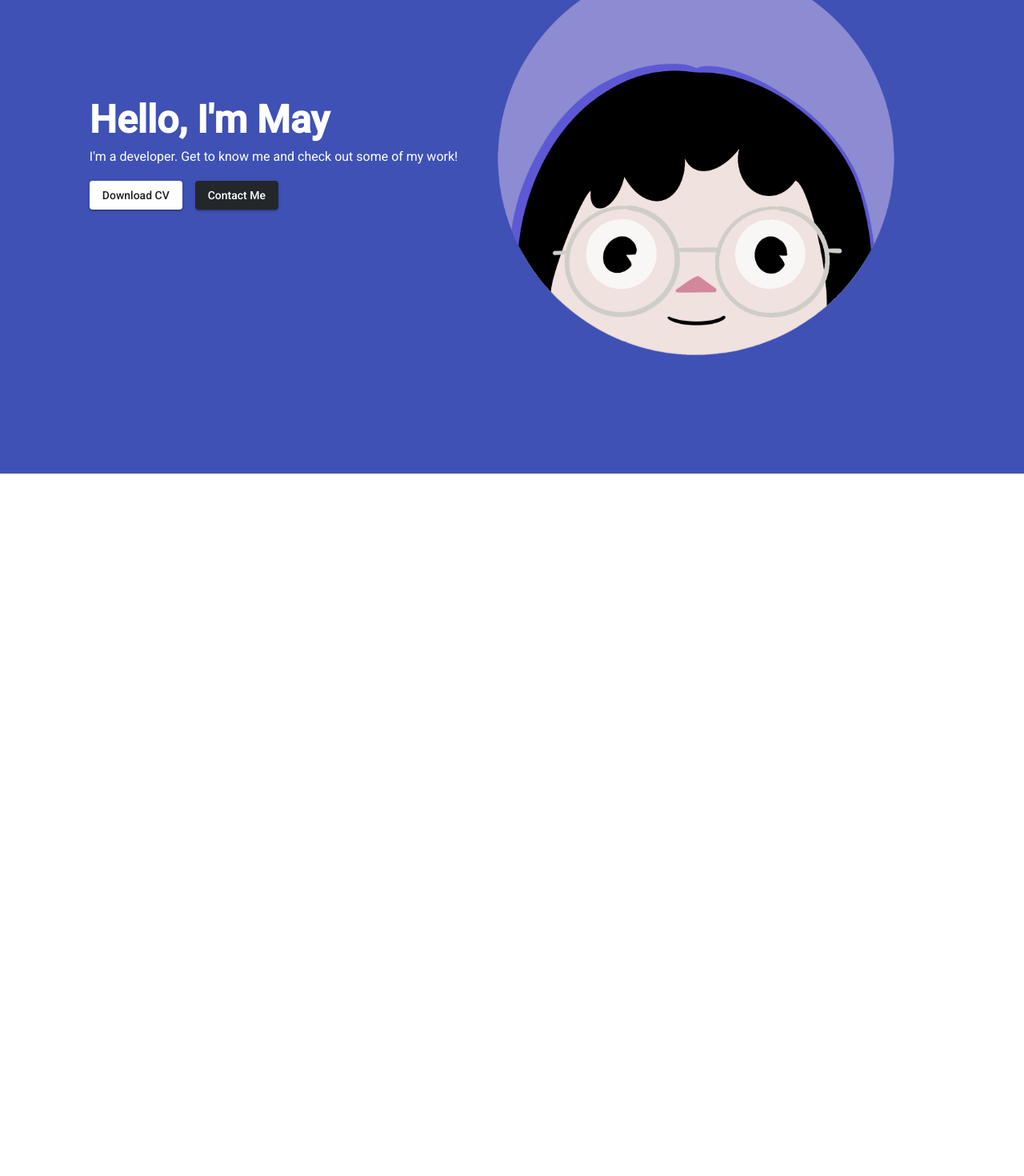
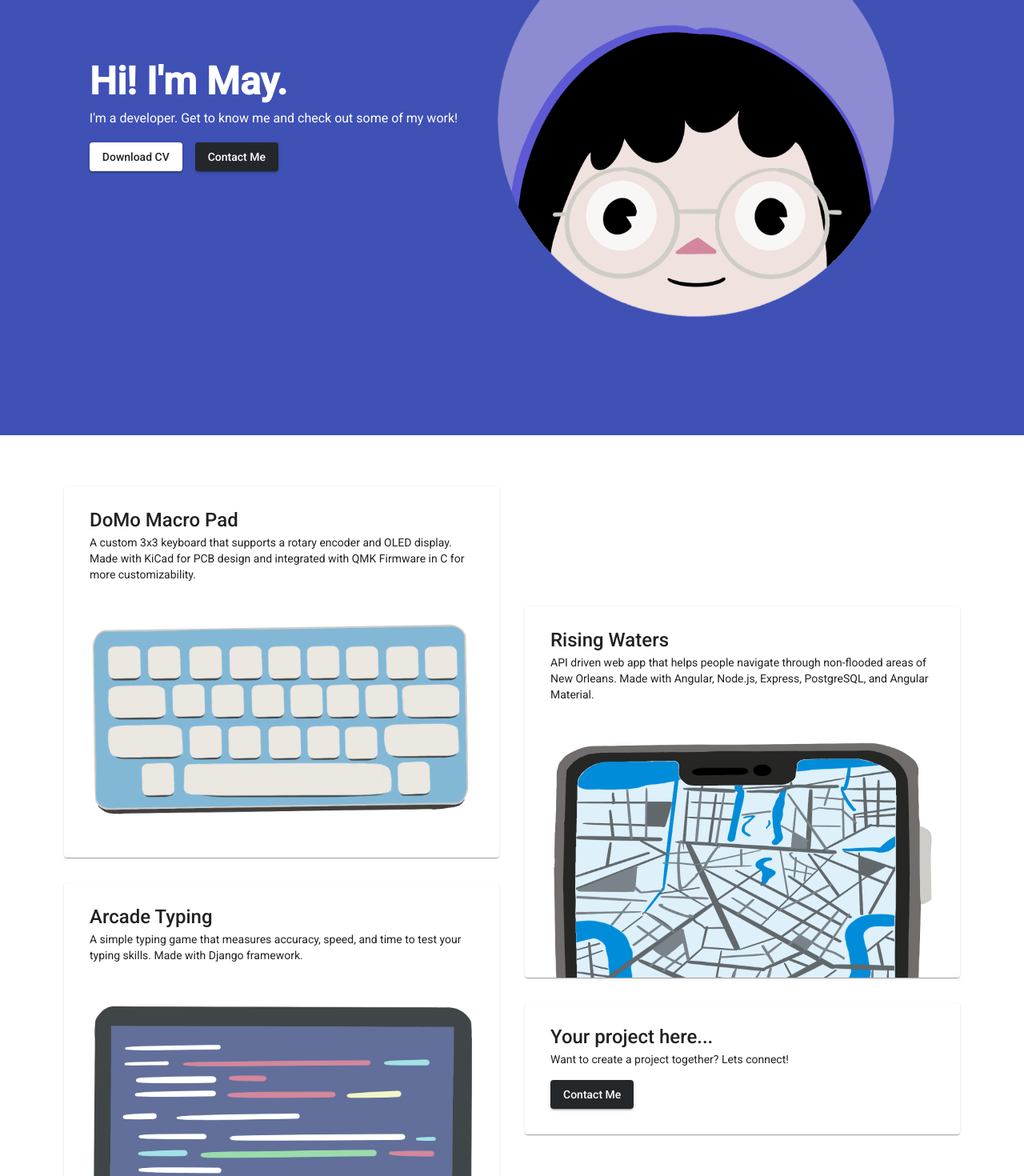
Before and after one commit to MayTD/MayTD.github.io, an Angular app: page / in a window 1280 px wide. Shown: the part 260-1730 px from the top of the page at 80% size. Before the commit the page ends 852 px from the top, so only its background shows below. Built offline with nearby package versions, Linux system fonts and the light colour scheme.

Commit message:
display project cards

```diff
--- a/src/app/app.module.ts
+++ b/src/app/app.module.ts
@@ -11,6 +11,7 @@ import { HeaderComponent } from './shared/layout/header/header.component';
 import { MaterialModule } from './shared/material.module';
 import { FlexLayoutModule } from '@angular/flex-layout';
 import { SidenavComponent } from './shared/layout/sidenav/sidenav.component';
+import { CardComponent } from './home/card/card.component';
 
 @NgModule({
   declarations: [
@@ -20,6 +21,8 @@ import { SidenavComponent } from './shared/layout/sidenav/sidenav.component';
     ResumeComponent,
     HeaderComponent,
     SidenavComponent,
+
+    CardComponent,
   ],
   imports: [
     BrowserModule,
--- /dev/null
+++ b/src/app/home/card/card.component.css
@@ -0,0 +1,23 @@
+.card {
+  overflow: hidden;
+  height: 25rem;
+  padding: 2rem;
+  max-width: 30rem;
+}
+
+.card img {
+  max-height: 25rem;
+  height: auto;
+  width: 100%;
+  margin-top: 2rem;
+}
+
+.empty-card {
+  height: 100%;
+  padding: 2rem;
+}
+
+a {
+  color: white;
+  background-color: var(--secondary-color);
+}
--- /dev/null
+++ b/src/app/home/card/card.component.html
@@ -0,0 +1,12 @@
+<mat-card [ngClass]="card.src ? 'card' : 'empty-card'">
+  <mat-card-title>{{ card.title }}</mat-card-title>
+  <mat-card-content>
+    <p>
+      {{ card.description }}
+    </p>
+  </mat-card-content>
+  <a *ngIf="card?.buttonText" mat-raised-button [href]="card?.buttonHref">
+    {{ card?.buttonText }}</a
+  >
+  <img *ngIf="card?.src" [src]="card?.src" [alt]="card?.alt" />
+</mat-card>
--- a/src/app/home/home.component.css
+++ b/src/app/home/home.component.css
@@ -1,7 +1,11 @@
 .titlecard {
   min-height: 50vh;
-  padding: 6rem 2rem;
+  padding: 3rem 2rem 6rem;
   background-color: var(--primary-color);
+}
+
+.showcase {
+  padding: 4rem 2rem;
 }
 
 h1,
@@ -14,12 +18,12 @@ h1 {
   font-weight: bolder;
 }
 
-button:nth-child(2) {
+a:not(:first-child) {
   color: white;
   background-color: var(--secondary-color);
 }
 
-img {
+.titlecard img {
   max-height: 500px;
   height: auto;
   width: 100%;
--- a/src/app/home/home.component.html
+++ b/src/app/home/home.component.html
@@ -6,13 +6,40 @@
     class="titlecard"
   >
     <div fxLayout="column" fxFlexOrder.xs="2">
-      <h1>Hello, I'm May</h1>
+      <h1>Hi! I'm May.</h1>
       <h3>I'm a developer. Get to know me and check out some of my work!</h3>
       <div fxLayout="row" fxLayoutAlign="start center" fxLayoutGap="1rem">
-        <button mat-raised-button>Download CV</button>
-        <button mat-raised-button>Contact Me</button>
+        <a mat-raised-button href="../../assets/May Do Resume.pdf" download>
+          Download CV</a
+        >
+        <a mat-raised-button href="/about">Contact Me</a>
       </div>
     </div>
     <img src="../../assets/img/maytd.png" />
   </div>
+
+  <div
+    fxLayout="row"
+    fxLayout.lt-sm="column"
+    fxLayoutAlign="center center"
+    fxLayoutGap="2rem"
+    class="showcase"
+  >
+    <div fxLayout="column" fxLayoutGap="2rem">
+      <app-card
+        *ngFor="let card of cardsList.slice(0, cardsList.length / 2)"
+        [card]="card"
+      >
+      </app-card>
+    </div>
+    <div fxLayout="column" fxLayoutGap="2rem">
+      <app-card
+        *ngFor="
+          let card of cardsList.slice(cardsList.length / 2, cardsList.length)
+        "
+        [card]="card"
+      >
+      </app-card>
+    </div>
+  </div>
 </div>
--- a/src/app/home/home.component.ts
+++ b/src/app/home/home.component.ts
@@ -1,15 +1,41 @@
-import { Component, OnInit } from '@angular/core';
+import { Component } from '@angular/core';
+import { Card } from './card/card.model';
 
 @Component({
   selector: 'app-home',
   templateUrl: './home.component.html',
-  styleUrls: ['./home.component.css']
+  styleUrls: ['./home.component.css'],
 })
-export class HomeComponent implements OnInit {
+export class HomeComponent {
+  constructor() {}
 
-  constructor() { }
-
-  ngOnInit(): void {
-  }
-
+  cardsList: Card[] = [
+    {
+      title: 'DoMo Macro Pad',
+      description:
+        'A custom 3x3 keyboard that supports a rotary encoder and OLED display. Made with KiCad for PCB design and integrated with QMK Firmware in C for more customizability.',
+      src: '../../../assets/img/keyboard.png',
+      alt: 'Photo of a keyboard',
+    },
+    {
+      title: 'Arcade Typing',
+      description:
+        'A simple typing game that measures accuracy, speed, and time to test your typing skills. Made with Django framework.',
+      src: '../../../assets/img/typing.png',
+      alt: 'Photo of Arcade Typing app',
+    },
+    {
+      title: 'Rising Waters',
+      description:
+        'API driven web app that helps people navigate through non-flooded areas of New Orleans. Made with Angular, Node.js, Express, PostgreSQL, and Angular Material.',
+      src: '../../../assets/img/risingwaters.png',
+      alt: 'Photo of Rising Waters app',
+    },
+    {
+      title: 'Your project here...',
+      description: 'Want to create a project together? Lets connect!',
+      buttonText: 'Contact Me',
+      buttonHref: '/about',
+    },
+  ];
 }
--- a/src/app/shared/material.module.ts
+++ b/src/app/shared/material.module.ts
@@ -4,6 +4,7 @@ import { MatIconModule } from '@angular/material/icon';
 import { MatSidenavModule } from '@angular/material/sidenav';
 import { MatButtonModule } from '@angular/material/button';
 import { MatListModule } from '@angular/material/list';
+import { MatCardModule } from '@angular/material/card';
 
 @NgModule({
   imports: [
@@ -12,6 +13,7 @@ import { MatListModule } from '@angular/material/list';
     MatSidenavModule,
     MatButtonModule,
     MatListModule,
+    MatCardModule,
   ],
   exports: [
     MatToolbarModule,
@@ -19,6 +21,7 @@ import { MatListModule } from '@angular/material/list';
     MatSidenavModule,
     MatButtonModule,
     MatListModule,
+    MatCardModule,
   ],
 })
 export class MaterialModule {}
```
Also changed, not shown: src/app/home/card/card.component.ts (added, +13 -0 lines), src/app/home/card/card.model.ts (added, +8 -0 lines), 1 other file (tests, documents, lock files or other folders).
